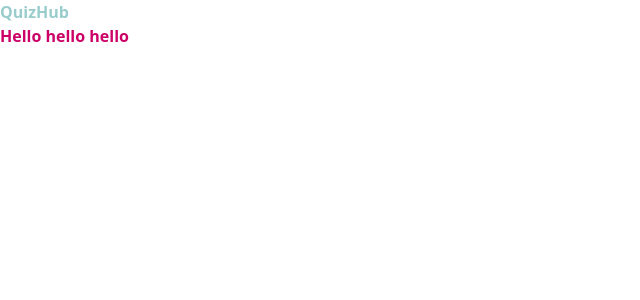
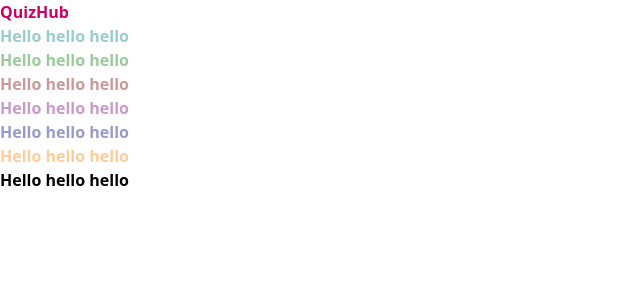
Before and after one commit to AndressaSRodrigues/CODSOFT, a React (Vite) app in the folder quiz_maker/frontend/: page / in a window 1280 px wide. Shown: the top 300 px of the page, without its empty margins (0-640 px from the left). Built offline with nearby package versions, Linux system fonts and the light colour scheme.

Commit message:
Added theme to quiz schema and colors to tailwind config

```diff
--- a/quiz_maker/frontend/src/App.tsx
+++ b/quiz_maker/frontend/src/App.tsx
@@ -3,7 +3,13 @@ function App() {
   return (
     <>
       <h1 className="text-primary font-bold">QuizHub</h1>
-      <p className="text-second font-bold">Hello hello hello</p>
+      <p className="text-blue font-bold">Hello hello hello</p>
+      <p className="text-green font-bold">Hello hello hello</p>
+      <p className="text-red font-bold">Hello hello hello</p>
+      <p className="text-purple font-bold">Hello hello hello</p>
+      <p className="text-babyblue font-bold">Hello hello hello</p>
+      <p className="text-orange font-bold">Hello hello hello</p>
+      <p className="text-yellow font-bold">Hello hello hello</p>
     </>
   )
 }
--- a/quiz_maker/frontend/tailwind.config.js
+++ b/quiz_maker/frontend/tailwind.config.js
@@ -7,8 +7,13 @@ export default {
   theme: {
     extend: {
       colors: {
-        'primary': '#99CCCC',
-        'second': '#CC0066'
+        'primary': '#CC0066',
+        'blue': '#99CCCC', // Movies
+        'green': '#99cc99', // TV Shows
+        'red': '#CC9999', // Video Games
+        'purple': '#CC99CC', // Books
+        'babyblue': '#9999CC', // Anime
+        'orange': '#FFCC99', // General Pop Culture
       }
     },
   },
```
